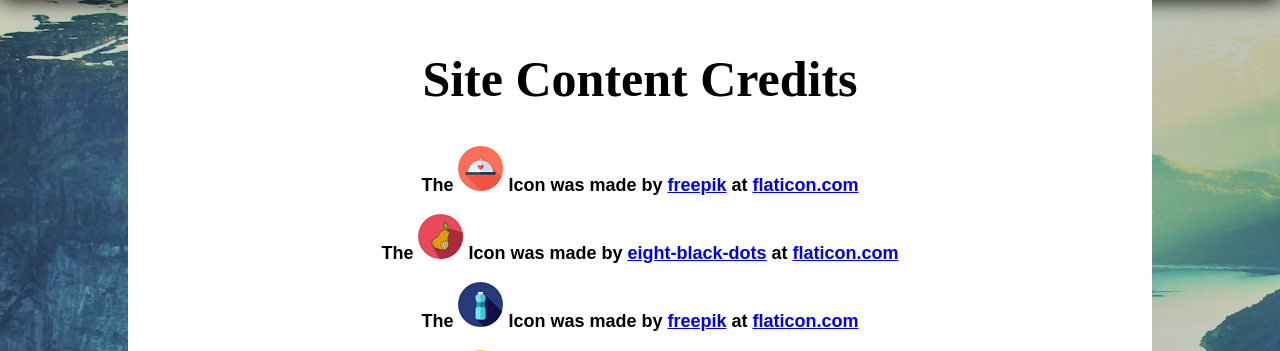
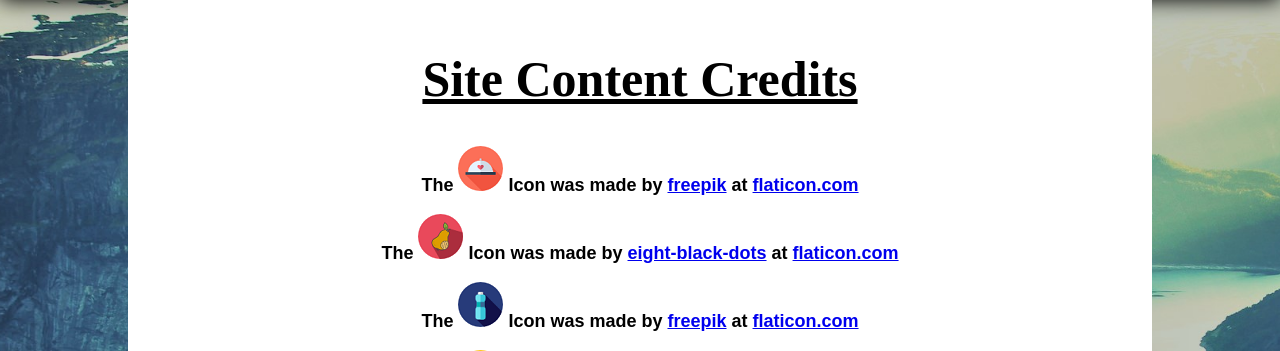
Before and after one commit to CSCI4230/BeWellr, a PHP site: page /credits.php in a window 1280 px wide. Shown: the part 63-414 px from the top of the page. Run offline with PHP 8.4, Linux system fonts and the light colour scheme; some libraries are stand-ins or nearby versions; some web fonts are replaced.

Commit message:
Added an underline to the site content credit title.

```diff
--- a/credits.php
+++ b/credits.php
@@ -6,7 +6,7 @@
 </head>
  <body>
   <div class="creditsContainer">
-    <h3 class="credits">Site Content Credits</h3>
+    <h3 class="credits"><u>Site Content Credits</u></h3>
     <div class="textContainer">
       <p>The <img id="foodSmall" src="images/foodSmall.png"> Icon was made by <a href="http://flaticon.com/authors/freepik" target="_blank">freepik</a> at <a href="http://www.flaticon.com/" target="_blank">flaticon.com</a></p>
       <p>The <img id="fruitSmall" src="images/fruitSmall.png"> Icon was made by <a href="http://www.flaticon.com/authors/eight-black-dots" target="_blank">eight-black-dots</a> at <a href="http://www.flaticon.com/" target="_blank">flaticon.com</a></p>
```
